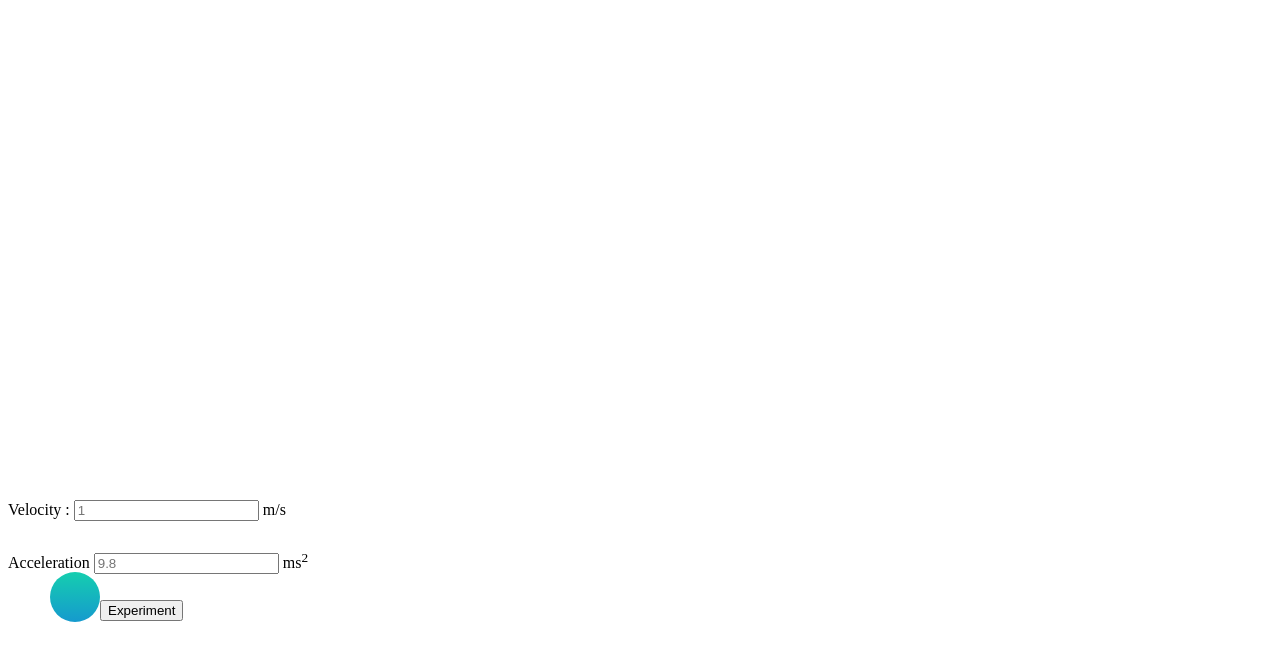
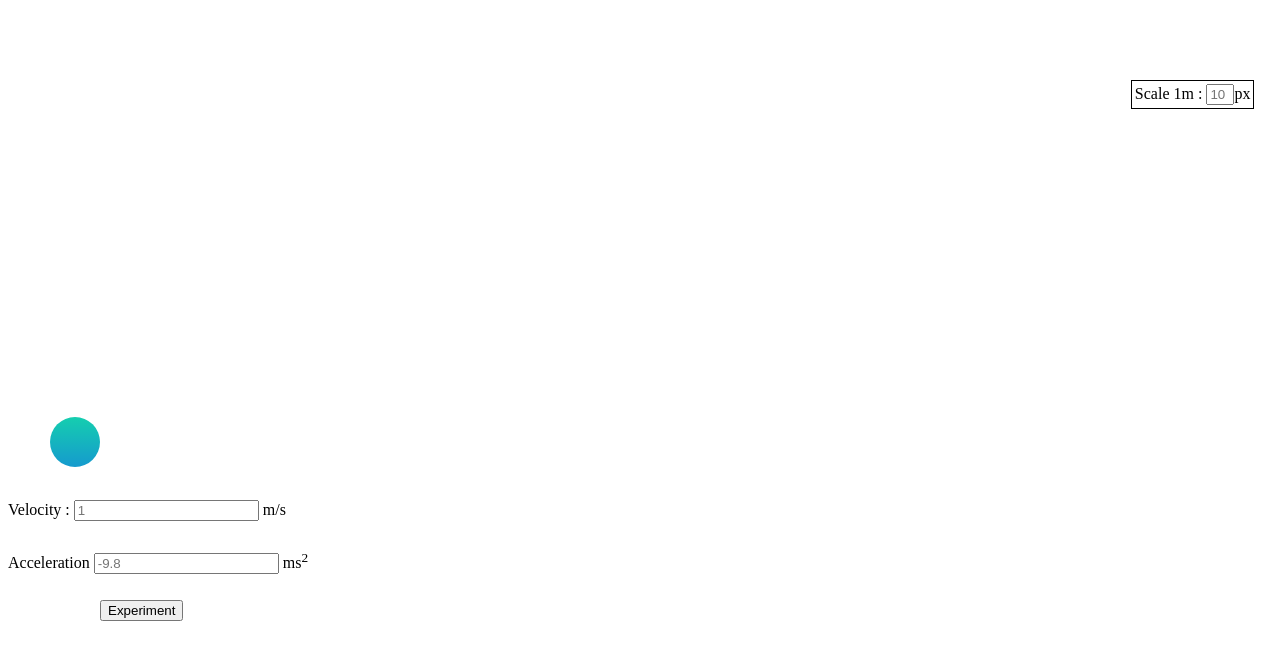
Before and after one commit to Lakshaydeep/IntelliLearn.github.io, a plain HTML site: page Apps/Workspace/Kinematics/kinematics.html in a window 1280 px wide. Both pictures are taken after a click on the button "Experiment". Drawn offline with Linux system fonts and the light colour scheme.

Commit message:
functionalities added for Kinematics
+ when velocity is too much we handled that

```diff
--- a/Apps/Workspace/Kinematics/animate_ball.js
+++ b/Apps/Workspace/Kinematics/animate_ball.js
@@ -6,32 +6,44 @@ let accInp = document.querySelector("#acc-inp");
 let velocityParam = document.querySelector("#velocity-param");
 let accParam = document.querySelector("#acc-param");
 
-action.onclick = do_experiment();
+let scaleInp = document.querySelector("#scale").querySelector("input");
+
+action.onclick = do_experiment;
 
 function do_experiment() {
+  let width = 50;
   let velocity = velocityInp.value;
   let acc = accInp.value;
+  let scale = scaleInp.value;
+
+  //------- Default Values for parameters ------
   if (velocity == "") {
     velocity = 1;
   }
   if (acc == "") {
-    acc = 9.8;
+    acc = -9.8;
   }
-  velocity = (velocity * 10) / 1000; // Velocity in px/ms
-  acc = (acc * 10) / 1000000; // Acceleration in px/ms*2
+  if (scale == "") {
+    scale = 10;
+  }
+
+  //---------------------------------------------
+
+  velocity = (velocity * scale) / 1000; // Velocity in px/ms
+  acc = (acc * scale) / 1000000; // Acceleration in px/ms*2
 
   let goUp = setInterval(moveUp, 1);
   let pos = 400;
   function moveUp() {
-    velocity = velocity - acc;
-    console.log(velocity);
+    velocity = velocity + acc;
+    pos = pos - velocity;
+    if (pos < 5) {
+      width = width - velocity / 100;
 
-    pos = pos - velocity;
-    ball.style.top = String(pos) + "px";
-
-    if (velocity == 0) {
-      console.log("STOPPED ");
-      clearInterval(goUp);
+      ball.style.width = String(width) + "px";
+      ball.style.height = String(width) + "px";
+    } else {
+      ball.style.top = String(pos) + "px";
     }
   }
 }
--- a/Apps/Workspace/Kinematics/kinematics.html
+++ b/Apps/Workspace/Kinematics/kinematics.html
@@ -20,12 +20,16 @@
       <p>
         Acceleration
       </p>
-      <input type="text" placeholder="9.8" id="acc-inp" />
+      <input type="text" placeholder="-9.8" id="acc-inp" />
       <p>ms<sup>2</sup></p>
       <p id="acc-param"></p>
     </div>
 
     <button>Experiment</button>
+
+    <div id="scale">
+      Scale 1m : <input type="text" placeholder="10" id="scale-inp" />px
+    </div>
   </body>
   <script src="animate_ball.js"></script>
 </html>
--- a/Apps/Workspace/Kinematics/main.css
+++ b/Apps/Workspace/Kinematics/main.css
@@ -7,16 +7,14 @@
   display: inline;
 }
 
-#acc{
-  position:absolute;
+#acc {
+  position: absolute;
   top: 550px;
-
 }
 #acc > p,
 #acc input {
   display: inline;
 }
-
 
 button {
   position: absolute;
@@ -31,17 +29,18 @@
   position: absolute;
   top: 400px;
   left: 50px;
+  z-index: 999;
 }
 #scale {
   position: absolute;
   right: 2vw;
   top: 10vh;
-  }
-
-  #scale div {
   border-color: #000000;
   border-width: 1px;
   padding: 3px;
   border-style: solid;
+}
 
-    display: inline;
+#scale input {
+  width: 20px;
+}
```
Lines whose indentation alone changed are shown as unchanged.
